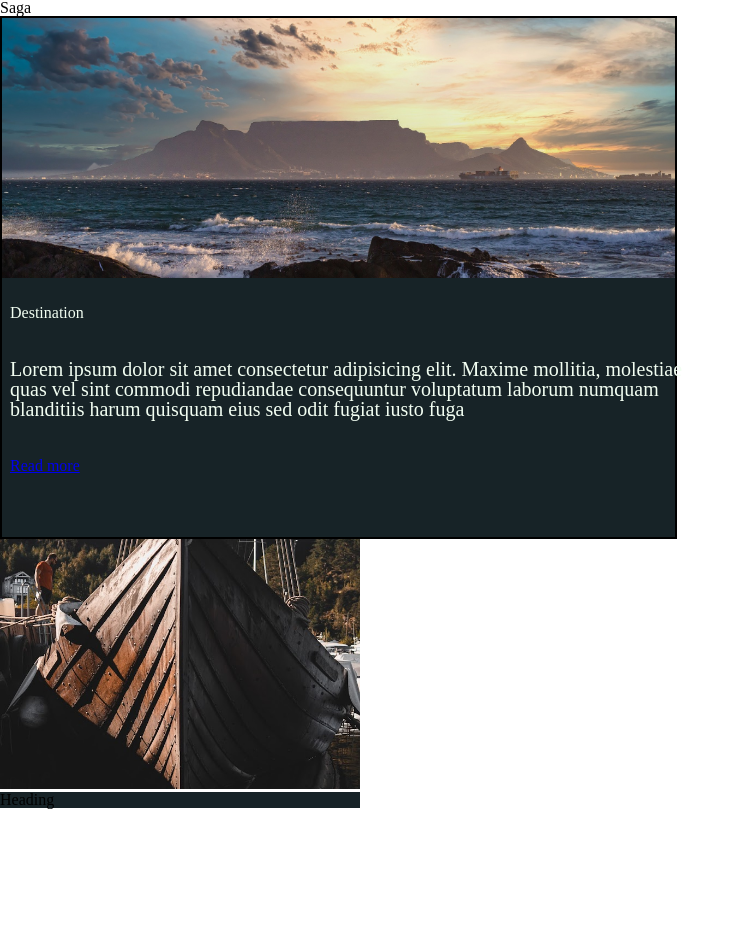
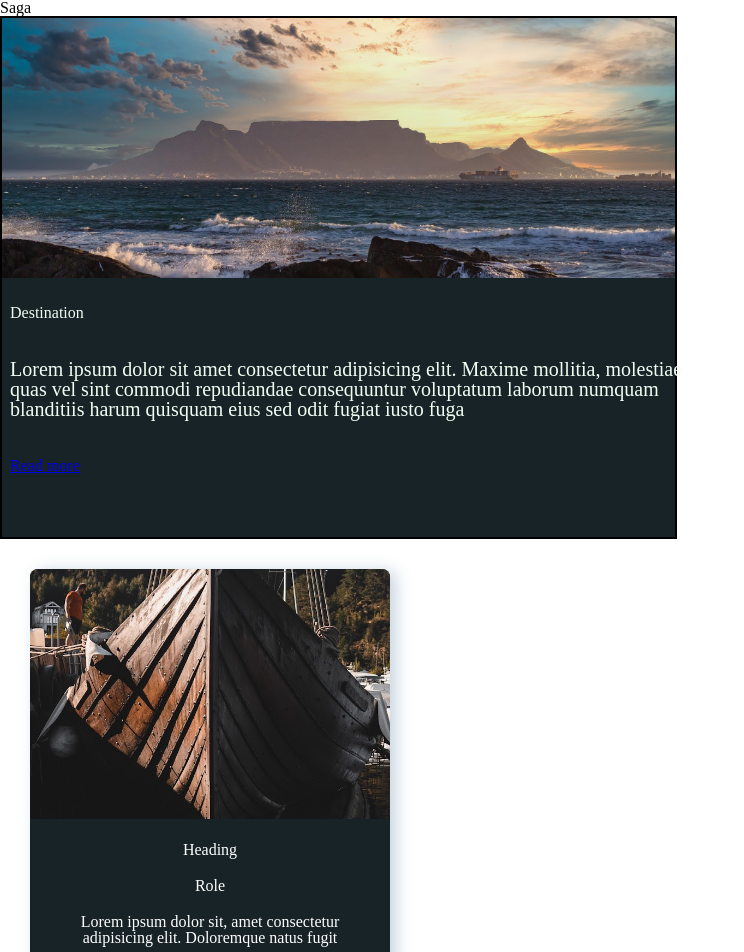
Before and after one commit to mobak88/Saga-Farmann, a Next.js app: page / in a window 1280 px wide. Shown: the top 952 px of the page, without its empty margins (0-744 px from the left). Built offline with nearby package versions, Linux system fonts and the light colour scheme.

Commit message:
Working on styling card

```diff
--- a/src/components/cards/slider-card/slider-card.module.css
+++ b/src/components/cards/slider-card/slider-card.module.css
@@ -1,6 +1,13 @@
 .card {
+  margin-top: 3rem;
+  margin-left: 3rem;
   height: 46rem;
   width: 36rem;
+  background-color: var(--very-dark-blue);
+  border-radius: 0.8rem;
+  overflow: hidden;
+  box-shadow: rgba(136, 165, 191, 0.48) 6px 2px 16px 0px,
+    rgba(255, 255, 255, 0.8) -6px -2px 16px 0px;
 }
 
 .card-image {
@@ -8,6 +15,16 @@
 }
 
 .card-content-container {
-  width: 100%;
-  background-color: var(--very-dark-blue);
+  padding: 2rem;
+  display: flex;
+  flex-direction: column;
+  gap: 2rem;
+  align-items: center;
+  text-align: center;
 }
+
+.card-heading,
+.card-role,
+.card-paragraph {
+  color: white;
+}
--- a/src/components/cards/slider-card/slider-card.tsx
+++ b/src/components/cards/slider-card/slider-card.tsx
@@ -17,7 +17,12 @@ const SliderCard = () => {
         />
       </div>
       <div className={styles["card-content-container"]}>
-        <h2>Heading</h2>
+        <h2 className={styles["card-heading"]}>Heading</h2>
+        <p className={styles["card-role"]}>Role</p>
+        <p className={styles["card-paragraph"]}>
+          Lorem ipsum dolor sit, amet consectetur adipisicing elit. Doloremque
+          natus fugit
+        </p>
       </div>
     </div>
   );
```
